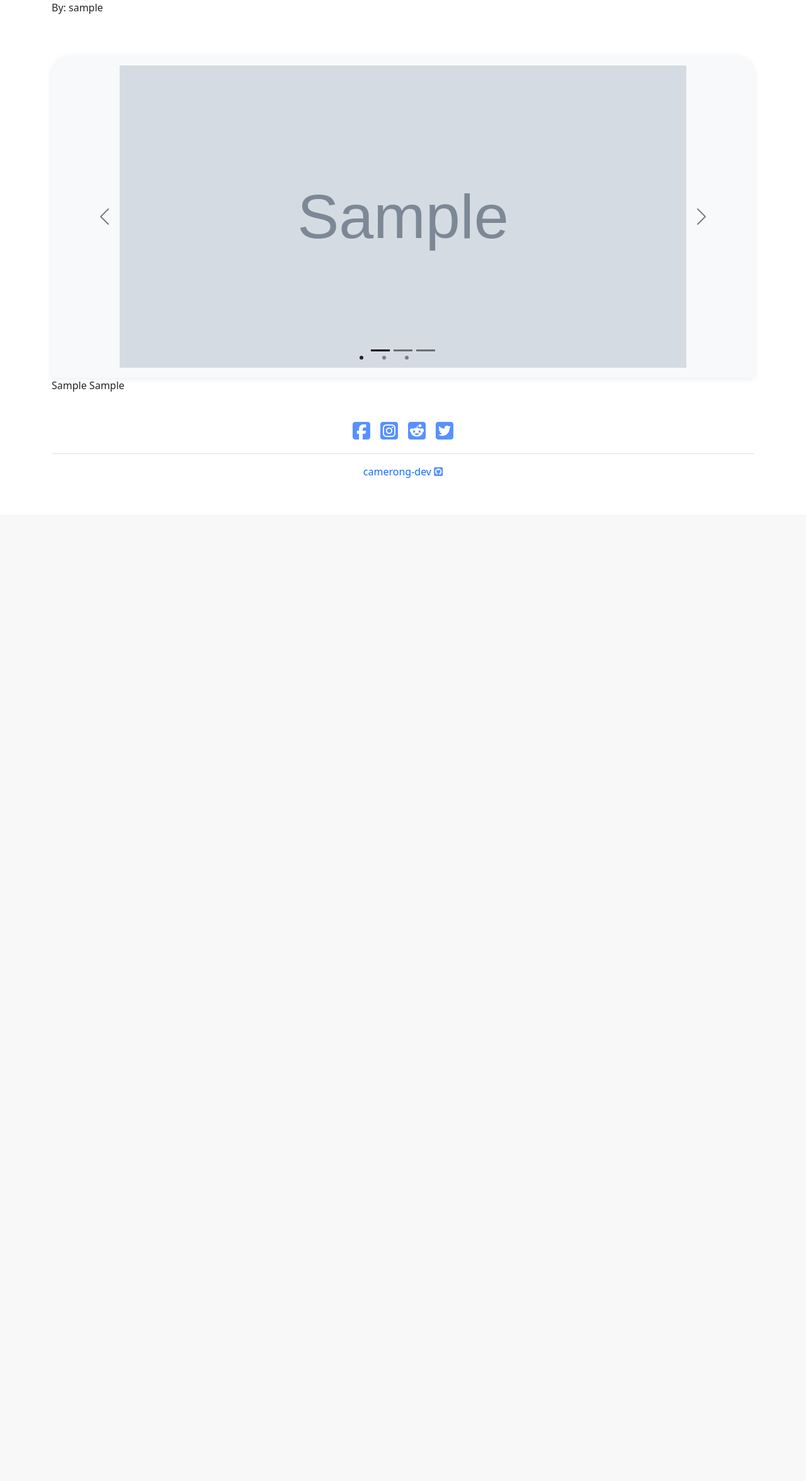
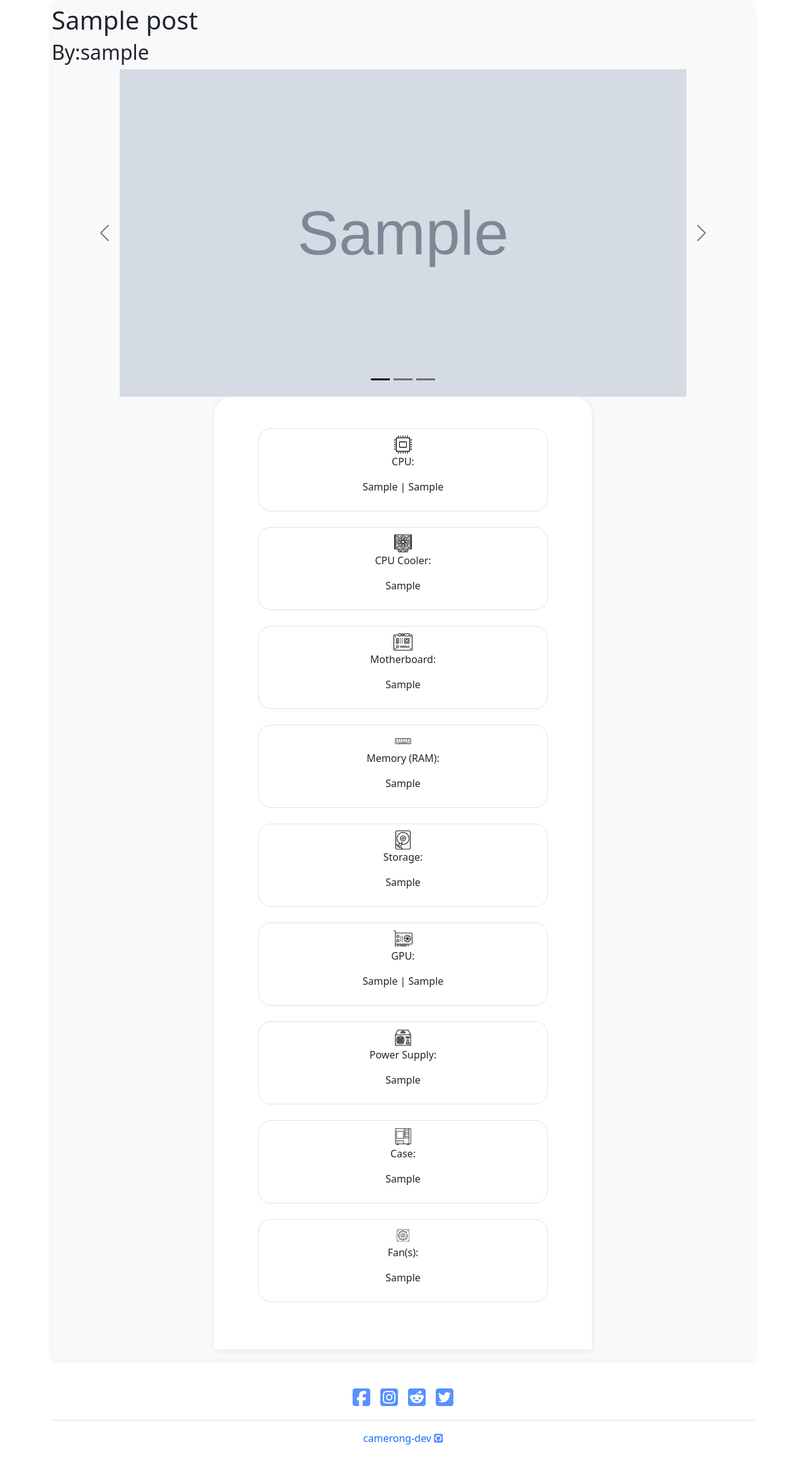
Before and after one commit to camerong-dev/inspire-pc, a Django app: template templates/pc_detail.html in a window 1280 px wide. Shown: the part 56-2408 px from the top of the page at 63% size. Before the commit the page ends 815 px from the top, so only its background shows below. Run offline with Django 3.2, Linux system fonts and the light colour scheme; the template is opened without the code that fills it: values that come from a table or form of the project are taken from there, others are empty; tables that the repository leaves empty hold one stand-in row (values such as "Sample post"); grey boxes marked "Sample" are stand-in pictures; parts of the project's set-up code (start-up, migrations or seed data) failed here and were passed over; some libraries are stand-ins or nearby versions.

Commit message:
Add and style pc detail data

```diff
--- a/inspiration/models.py
+++ b/inspiration/models.py
@@ -27,7 +27,6 @@ class Post(models.Model):
     psu = models.CharField(max_length=150)
     case = models.CharField(max_length=150)
     fans = models.CharField(max_length=150)
-    likes = models.ManyToManyField(User, related_name='pc_likes', blank=True)
 
     def get_absolute_url(self):
         return reverse('pc-details', kwargs={"pk": self.id} )
@@ -37,9 +36,6 @@ class Post(models.Model):
 
     def __str__(self):
         return self.title
-
-    def number_of_likes(self):
-        return self.likes.count()
 
 
 class CpuManufacturerOptions(models.Model):
--- a/inspiration/urls.py
+++ b/inspiration/urls.py
@@ -9,5 +9,4 @@ urlpatterns = [
     path('add_pc/', AddPC.as_view(), name='add_pc'),
     path('cpu_manufacturer/<str:cpu_man>/', CpuManView, name='cpuman'),
     path('gpu_manufacturer/<str:gpu_man>/', GpuManView, name='gpuman'),
-    path('like/<slug:slug>', views.UpVote.as_view(), name='pc_like'),
 ]
--- a/inspiration/views.py
+++ b/inspiration/views.py
@@ -1,9 +1,8 @@
-from django.shortcuts import render, redirect
+from django.shortcuts import render
 from django.views.generic import ListView, CreateView, DetailView
 from .models import Post, CpuManufacturerOptions, GpuManufacturerOptions
 from .forms import PostForm
 from django.core.paginator import Paginator
-from django.http import HttpResponseRedirect
 
 
 def CpuManView(request, cpu_man):
@@ -20,6 +19,7 @@ def GpuManView(request, gpu_man):
     page_number = request.GET.get('page')
     page_obj = paginator.get_page(page_number)
     return render(request, 'gpu_man.html', {'gpu_man': gpu_man, 'page_obj': page_obj, 'gpu_man_posts': page_obj})
+
 
 class Home(ListView):
     model = Post
--- a/static/css/style.css
+++ b/static/css/style.css
@@ -85,6 +85,33 @@ a:link {
     margin-right: 10px;
 }
 
+.part-group {
+    text-align: center;
+}
+
+.parts {
+    list-style-type: none;
+    padding: 0;
+    margin: 0;
+}
+
+.item {
+    display: flex;
+    flex-direction: column;
+    align-items: center;
+    justify-content: center;
+    margin-bottom: 10px;
+    text-align: center;
+}
+
+.part-icon {
+    display: block;
+    margin: 0 auto;
+}
+
+.part-info {
+    text-align: center;
+}
 
 
 .reset-filter,
@@ -195,8 +222,28 @@ a:link {
     margin-top: 20px;
 }
 
+.part-list .part-group .parts {
+    background-color: #fff;
+    max-width: 600px;
+    margin: auto;
+    padding: 50px 70px;
+    border-top-left-radius: 30px;
+    border-top-right-radius: 30px;
+    box-shadow: 0px 2px 10px rgba(0, 0, 0, 0.075);
+}
+
+.part-list .part-group .item {
+    border-radius: 20px;
+    margin-bottom: 25px;
+    padding: 10px 20px;
+}
+
+.carousel ul {
+    list-style-type: none;
+}
+
 .detail-image {
-    height: 480px;
+    height: 520px;
     width: 900px;
 }
 
--- a/templates/home.html
+++ b/templates/home.html
@@ -48,7 +48,7 @@
                                 focusable="false"></img>
                             <div class="card-body">
                                 <p class="card-text">{{ post.title }}</p>
-                                <p class="card-text">{{ post.author }}</p>
+                                <p class="card-text">By: {{ post.author }}</p>
                                 <div class="d-flex justify-content-between align-items-center">
                                     <div class="btn-group" href="{% url 'pc-details' post.pk %}">
                                         <button type="button" class="btn btn-sm btn-outline-secondary">View</button>
--- a/templates/pc_detail.html
+++ b/templates/pc_detail.html
@@ -3,12 +3,11 @@
 
 {% block content %}
 
-
-<h1>{{ post.title }}</h1>
-<p>By: {{ post.author }}</p>
 <br/>
 <br/>
 <div class="album py-3 bg-body-tertiary home-background">
+    <h1>{{ post.title }}</h1>
+    <h2>By:{{ post.author }}</h2>
     <div id="indicators" class="carousel carousel-dark slide" data-bs-ride="carousel">
         <ul class="carousel-indicators">
           <li data-bs-target="#indicators" data-bs-slide-to="0" class="active"></li>
@@ -35,10 +34,58 @@
           <span class="visually-hidden">Next</span>
         </a>
       </div>
+      <div class="part-list">
+        <div class="part-group">
+            <ul class="parts">
+                <li class="form-control item">
+                    <img class="part-icon" width="30" height="30" src="../static/media/images/icons8-cpu.png" alt="cpu"/>
+                    <p class="part-info">CPU:</p>
+                    <p class="part-info">{{post.cpu_manufacturer}}  |  {{post.cpu}}</p>
+                </li>
+                <li class="form-control item">
+                    <img class="part-icon" width="30" height="30" src="../static/media/images/icons8-cooler.png" alt="cpu-cooler"/>
+                    <p class="part-info">CPU Cooler:</p>
+                    <p class="part-info">{{post.cpu_cooler}}</p>
+                </li>
+                <li class="form-control item">
+                    <img class="part-icon" width="30" height="30" src="../static/media/images/icons8-motherboard.png" alt="motherboard"/>
+                    <p class="part-info">Motherboard:</p>
+                    <p class="part-info">{{post.motherboard}}</p>
+                </li>
+                <li class="form-control item">
+                    <img class="part-icon" width="30" height="30" src="../static/media/images/icons8-computer-ram.png" alt="ram"/>
+                    <p class="part-info">Memory (RAM):</p>
+                    <p class="part-info">{{post.ram}}</p>
+                </li>
+                <li class="form-control item">
+                    <img class="part-icon" width="30" height="30" src="../static/media/images/icons8-hard-drive.png" alt="hard-drive"/>
+                    <p class="part-info">Storage:</p>
+                    <p class="part-info">{{post.storage}}</p>
+                </li>
+                <li class="form-control item">
+                    <img class="part-icon" width="30" height="30" src="../static/media/images/icons8-video-card.png" alt="gpu"/>
+                    <p class="part-info">GPU:</p>
+                    <p class="part-info">{{post.gpu_manufacturer}}  |  {{post.gpu}}</p>
+                </li>
+                <li class="form-control item">
+                    <img class="part-icon" width="30" height="30" src="../static/media/images/icons8-power-supply.png" alt="power supply"/>
+                    <p class="part-info">Power Supply:</p>
+                    <p class="part-info">{{post.psu}}</p>
+                </li>
+                <li class="form-control item">
+                    <img class="part-icon" width="30" height="30" src="../static/media/images/icons8-computer-case.png" alt="case"/>
+                    <p class="part-info">Case:</p>
+                    <p class="part-info">{{post.case}}</p>
+                </li>
+                <li class="form-control item">
+                    <img class="part-icon" width="30" height="30" src="../static/media/images/icons8-fan.png" alt="fan"/>
+                    <p class="part-info">Fan(s):</p>
+                    <p class="part-info">{{post.fans}}</p>
+                </li>
+            </ul>
+        </div>
+    </div>
 </div>
-
-{{ post.cpu }}
-{{ post.gpu }}
 
 
 {% endblock %}
```
Also changed, not shown: inspiration/migrations/0010_remove_post_likes.py (added), static/media/images/icons8-computer-case.png (added), static/media/images/icons8-computer-ram.png (added), static/media/images/icons8-cooler.png (added), static/media/images/icons8-cpu.png (added), static/media/images/icons8-fan.png (added), static/media/images/icons8-hard-drive.png (added), static/media/images/icons8-motherboard.png (added), static/media/images/icons8-power-supply.png (added), static/media/images/icons8-video-card.png (added).
